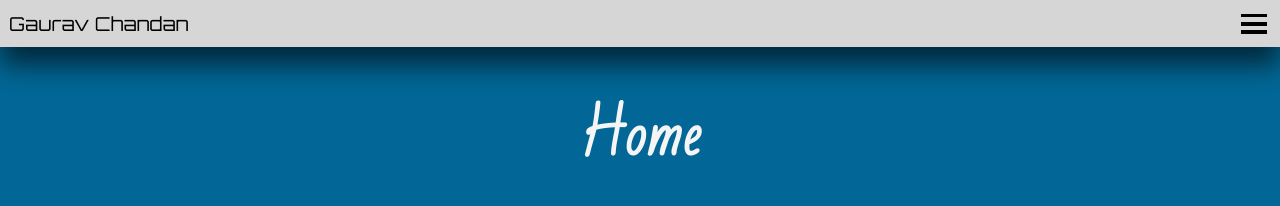
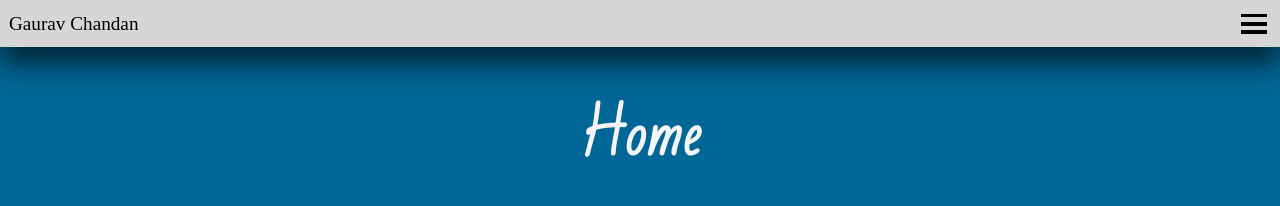
Before and after one commit to gauravchandan/gauravchandan.github.io, a Jekyll site: the page built from index.md, in a window 1280 px wide. Shown: the top 206 px of the page. Built offline with Jekyll 4.4.1, drawn with Linux system fonts in a browser that asks for light colours; some web fonts are replaced; formulas are drawn with MathJax 3.

```diff
--- a/_layouts/about.html
+++ b/_layouts/about.html
@@ -8,7 +8,7 @@
         <!-- The following lines are to include some Google Fonts -->
         <link rel="preconnect" href="https://fonts.googleapis.com">
         <link rel="preconnect" href="https://fonts.gstatic.com" crossorigin>
-        <link href="https://fonts.googleapis.com/css2?family=Bad+Script&family=Orbitron&display=swap" rel="stylesheet">
+        <link href="https://fonts.googleapis.com/css2?family=Bad+Script&family=Corben&display=swap" rel="stylesheet">
 
         <title>
             {{ page.title }} | {{ site.name }}
--- a/_layouts/default.html
+++ b/_layouts/default.html
@@ -8,7 +8,7 @@
         <!-- The following lines are to include some Google Fonts -->
         <link rel="preconnect" href="https://fonts.googleapis.com">
         <link rel="preconnect" href="https://fonts.gstatic.com" crossorigin>
-        <link href="https://fonts.googleapis.com/css2?family=Bad+Script&family=Orbitron&display=swap" rel="stylesheet">
+        <link href="https://fonts.googleapis.com/css2?family=Bad+Script&family=Corben&display=swap" rel="stylesheet">
 
         <title>
             {{ page.title }} | {{ site.name }}
--- a/_sass/dropdown.scss
+++ b/_sass/dropdown.scss
@@ -30,8 +30,8 @@
     background-color: $site-name-background;
     font-size: 1.2vmax;
     display: block;
-    padding-left: 2.5vw;
-    padding-right: 2.5vw;
+    padding-left: 2.5vmax;
+    padding-right: 2.5vmax;
     padding-top: 1vh;
     padding-bottom: 1vh;
 }
--- a/_sass/typography.scss
+++ b/_sass/typography.scss
@@ -4,7 +4,7 @@
 /* To be used for the site title, i.e Gaurav Chandan */
 .grid-header .site-name{
     font-size: 1.5vmax;                               /* 1.2vw */
-    font-family: 'Orbitron', sans-serif;
+    font-family: 'Corben', cursive;
     color: $site-name-color;
 }
 
```
Also changed, not shown: 7 other files.
